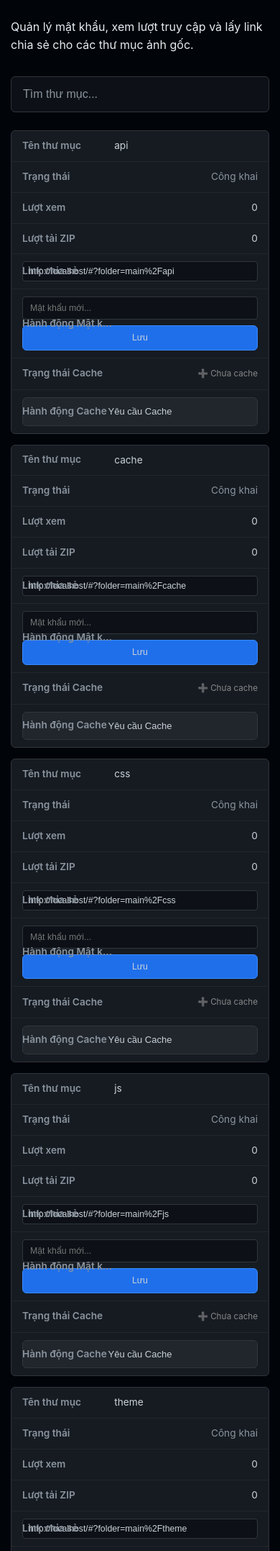
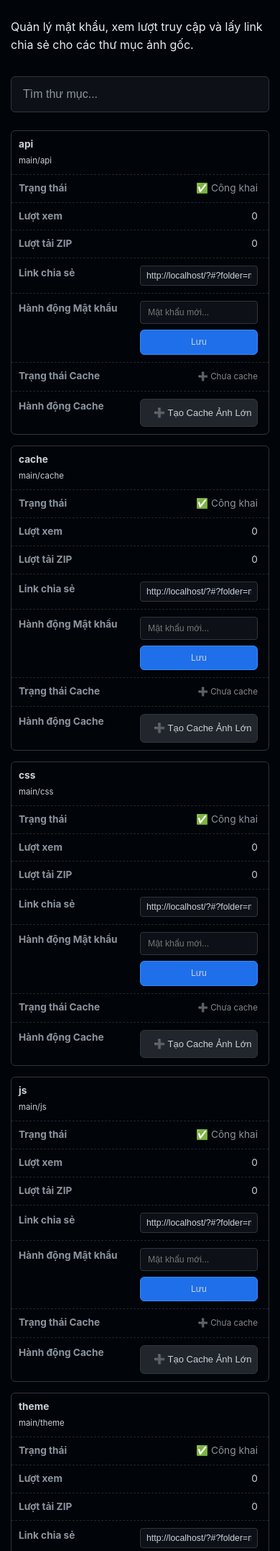
Before and after one commit to votanlenhan/photo_viewer, a PHP site: page /admin.php in a window 390 px wide. Shown: the part 127-2282 px from the top of the page at 72% size. Run offline with PHP 8.4, Linux system fonts and the light colour scheme; the visitor is signed in with stand-in values (Sample User, id 1).

Commit message:
Fix: Correct admin page CSS and JS, improve UI

```diff
--- a/admin.php
+++ b/admin.php
@@ -36,6 +36,9 @@ $admin_username = isset($_SESSION['admin_username']) ? htmlspecialchars($_SESSIO
         </div>
         <p>Quản lý mật khẩu, xem lượt truy cập và lấy link chia sẻ cho các thư mục ảnh gốc.</p>
 
+        <!-- Moved Feedback Div Here -->
+        <div id="admin-feedback" class="feedback-message" style="display: none;"></div>
+
         <!-- Search Bar for Admin - Styled like homepage -->
         <div class="search-container admin-search">
              <input type="search" id="adminSearchInput" placeholder="Tìm thư mục..." aria-label="Tìm kiếm thư mục">
@@ -65,7 +68,6 @@ $admin_username = isset($_SESSION['admin_username']) ? htmlspecialchars($_SESSIO
             </tbody>
         </table>
 
-        <div id="admin-feedback" class="feedback-message" style="display: none;"></div>
         <div id="admin-loading" class="loading-indicator" style="display: none;">Đang tải...</div>
 
     </div>
--- a/css/style.css
+++ b/css/style.css
@@ -962,8 +978,8 @@ main.container {
 }
 
 /* Inputs/Forms inside table */
-.admin-view td input[type="text"] {
-     width: 100%;
+.admin-view td input[type="text"].share-link-input { /* Target share link input specifically */
+     width: 100%; /* Make it take full width of the cell */
      padding: 6px 8px;
      background:#0d1117;
      border:1px solid #30363d;
@@ -971,6 +987,9 @@ main.container {
      color:#c9d1d9;
      font-size: 0.9em;
      cursor: pointer;
+     /* Add min-width if needed, but width: 100% might be enough */
+     min-width: 150px; /* Ensure a minimum width */
+     box-sizing: border-box; /* Include padding in width calculation */
 }
 .admin-view td .action-form {
     display: flex;
@@ -1226,81 +1246,88 @@ main.container {
     .admin-view table td {
         display: block;
         width: 100%;
-        text-align: right; /* Default align right for stacked cells */
     }
     .admin-view table tr {
         margin-bottom: 15px;
         border: 1px solid #30363d;
         border-radius: 6px;
-        background-color: #161b22;
-        overflow: hidden;
+        overflow: hidden; /* Contain borders */
     }
     .admin-view table td {
-        border: none;
-        border-bottom: 1px solid #21262d;
-        padding: 10px 15px;
+        text-align: right; /* Align content to the right */
+        padding-left: 50%; /* Make space for the label */
+        padding-top: 8px;
+        padding-bottom: 8px;
         position: relative;
-        padding-left: 40%;
-        min-height: 38px;
-        display: flex;
-        align-items: center;
-        justify-content: flex-end; /* Default align content right */
+        border: none; /* Remove default cell borders */
+        border-bottom: 1px dashed #21262d; /* Separator between 'rows' */
     }
     .admin-view table td:last-child {
-        border-bottom: none;
+        border-bottom: none; /* No border for the last cell in a block */
     }
     .admin-view table td::before {
-        content: attr(data-label);
+        content: attr(data-label); /* Use data-label for pseudo-header */
         position: absolute;
-        left: 15px;
-        width: 35%;
+        left: 10px;
+        width: calc(50% - 20px); /* Adjust width */
         padding-right: 10px;
-        font-weight: 600;
-        color: #8b949e;
+        white-space: nowrap;
         text-align: left;
-        white-space: nowrap;
-        overflow: hidden;
-        text-overflow: ellipsis;
+        font-weight: bold;
+        color: #8b949e; /* Lighter text for label */
     }
 
-    /* Adjust specific cells that need left alignment or different layout */
+    /* Specific adjustments for content within cells on mobile */
     .admin-view table td[data-label="Tên thư mục"] {
-        text-align: left; /* Align folder name left */
-        justify-content: flex-start;
+        text-align: left; /* Align folder name/path left */
+        padding-left: 10px; /* Override padding */
+        word-break: break-word; /* Allow long paths to wrap */
     }
+     .admin-view table td[data-label="Tên thư mục"]::before { display: none; } /* Hide label for the main identifier */
+
     .admin-view table td[data-label="Link chia sẻ"],
     .admin-view table td[data-label="Hành động Mật khẩu"],
     .admin-view table td[data-label="Hành động Cache"] {
-        padding-left: 15px;
-        text-align: left;
-        justify-content: flex-start;
+         padding-top: 10px;
+         padding-bottom: 10px;
+         /* Allow content to flow naturally based on child elements */
     }
+
+    /* Style the share link input */
+    .admin-view table td[data-label="Link chia sẻ"] input {
+        width: 100%;
+        word-break: break-all; /* Force break long URLs */
+        text-align: left; /* Align URL left */
+        font-size: 0.9em;
+    }
+
+    /* Stack elements in password action cell */
     .admin-view table td[data-label="Hành động Mật khẩu"] .action-form {
+        display: flex;
         flex-direction: column;
-        align-items: stretch;
-        gap: 8px;
-        width: 100%;
+        align-items: stretch; /* Make children take full width */
+        gap: 8px; /* Space between input and buttons */
     }
     .admin-view table td[data-label="Hành động Mật khẩu"] .action-form input,
     .admin-view table td[data-label="Hành động Mật khẩu"] .action-form button {
-        width: 100%;
-        margin-bottom: 0;
-        min-width: auto;
-        flex-basis: auto;
+        width: 100%; /* Make input and buttons full width */
+        margin: 0; /* Remove any potential default margins */
+        box-sizing: border-box; /* Include padding/border in width */
     }
 
-    /* Cache Status cell specific styles for mobile */
+    /* Style cache status */
     .admin-view table td[data-label="Trạng thái Cache"] div {
-        text-align: right; /* Align text inside div right */
-        width: auto; /* Let div size naturally */
-        max-height: none; /* No max-height */
-        overflow-y: visible; /* No scrollbar */
+        text-align: right; /* Keep status aligned right */
+        /* Adjust font size if needed */
     }
     .admin-view table td[data-label="Trạng thái Cache"] .status-warning {
-         text-align: left;
-     }
+         font-size: 0.85em;
+         line-height: 1.3;
+    }
+
+     /* Make cache action button full width */
      .admin-view table td[data-label="Hành động Cache"] button {
          width: 100%;
+         box-sizing: border-box;
      }
-
 }
```
Also changed, not shown: other parts of css/style.css (+26 -9 lines), js/admin.js (+75 -80 lines), project_context.md (+4 -0 lines), 2 other files.
